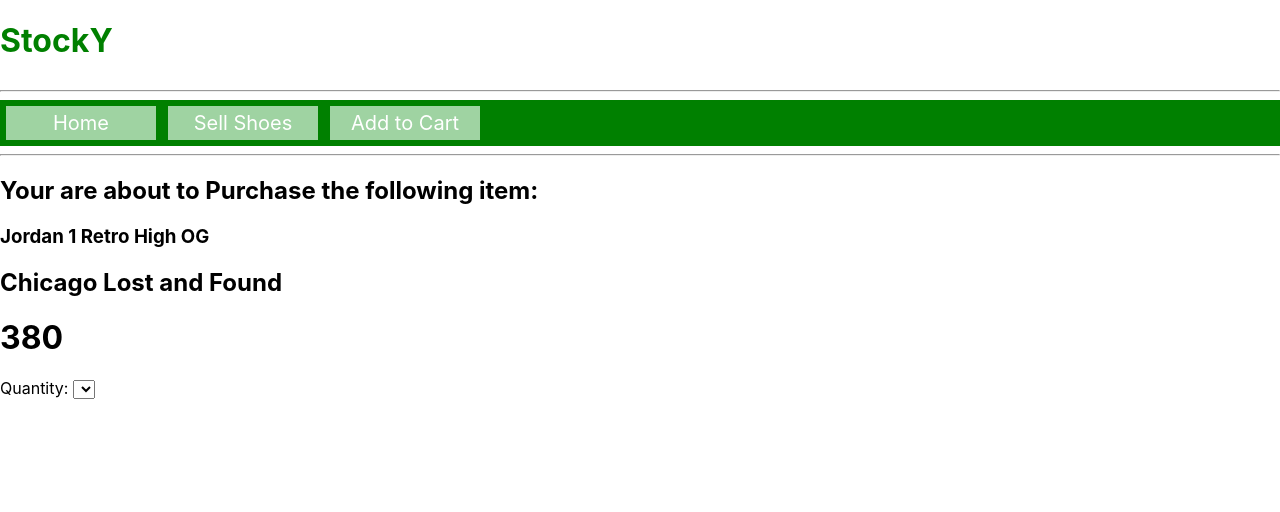
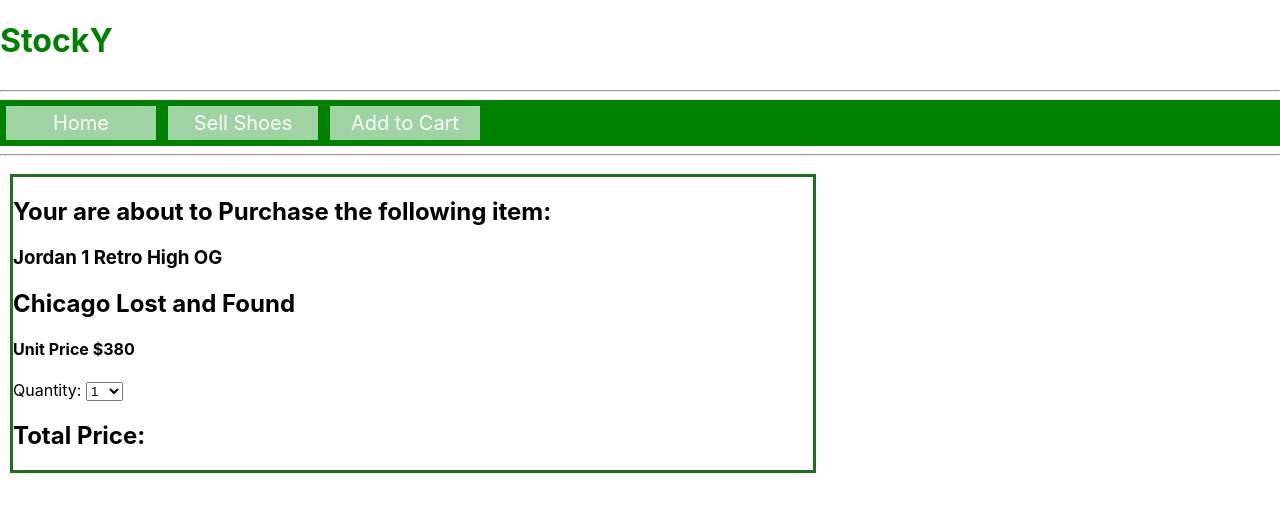
Before and after one commit to alpogi2dmax/alpogi2dmax-stocky, a React (Create React App) app: page /addtocart/1 in a window 1280 px wide. Shown: the top 512 px of the page. Built offline with nearby package versions, Linux system fonts and the light colour scheme; data requests are answered from the project's data file.

Commit message:
added quantity function in AddToCart

```diff
--- a/src/AddToCart.js
+++ b/src/AddToCart.js
@@ -9,6 +9,9 @@ function AddToCart() {
     const shoeId = params.id;
 
     const [shoe, setShoe] = useState('')
+    const [quantity, setQuantity] = useState(1)
+
+
 
 
     useEffect(() => {
@@ -18,7 +21,13 @@ function AddToCart() {
         .catch(error => console.error(error))
     }, [])
 
-    console.log(shoe)
+    function handleQuantityChange(e) {
+        setQuantity(e.target.value)
+    }
+
+    let stockArray = (Array.from({length: shoe.stock + 1 }, (_, i) => i))
+
+    console.log(quantity)
 
 
     if(!shoe) {
@@ -30,15 +39,18 @@ function AddToCart() {
             <header className='App-newheader'>
                 <NavBar />
             </header>
-            <div>
+            <div className='addtocart'>
                 <h2>Your are about to Purchase the following item:</h2>
                 <h3>{shoe.name}</h3>
                 <h2>{shoe.alias}</h2>
-                <h1>{shoe.price}</h1>
+                <h4>Unit Price ${shoe.price}</h4>
                 <label for='quantity'>Quantity: </label>
-                <select id='quantity' >
-
+                <select id='quantity' value={quantity} onChange={handleQuantityChange}>
+                    {stockArray.slice(1).map(x => (
+                        <option>{x}</option>
+                    ))}
                 </select>
+                <h2>Total Price: </h2>
             </div>
 
 
--- a/src/App.css
+++ b/src/App.css
@@ -54,7 +54,7 @@
 }
 
 .card {
-  height: 280px;
+  height: 250px;
   width: 220px;
   background-color: rgb(214, 247, 234);
   border-style: solid;
@@ -89,10 +89,14 @@
   float: left
 }
 
-.shoepage {
-  height: auto;
-  width: 950px;
-  background-color: white;
+.sellcard h4 {
+  margin: 5px 0;
+}
+
+.sellimage {
+  height: 200px;
+  width: 400px;
+  background-color: rgb(214, 247, 234);
   border-style: solid;
   border-color: rgb(30, 112, 30);
   margin-top: 10px;
@@ -102,27 +106,10 @@
   float: left
 }
 
-.cart {
+.addtocart {
   height: auto;
-  width: 200px;
+  width: 800px;
   background-color: white;
-  border-style: solid;
-  border-color: rgb(30, 112, 30);
-  margin-top: 10px;
-  margin-bottom: 0px;
-  margin-right: 0px;
-  margin-left: 10px;
-  float: left
-}
-
-.sellcard h4 {
-  margin: 5px 0;
-}
-
-.sellimage {
-  height: 200px;
-  width: 400px;
-  background-color: rgb(214, 247, 234);
   border-style: solid;
   border-color: rgb(30, 112, 30);
   margin-top: 10px;
@@ -158,38 +145,7 @@
   color: rgb(11, 65, 34);
 }
 
-.table1 {
-  width: 300px;
-  border-style: solid;
-  border-color: white;
-  margin-top: 10px;
-  margin-bottom: 0px;
-  margin-right: 10px;
-  margin-left: 10px;
-  align-items: center
-}
 
-.table2 {
-  width: 300px;
-  border-style: solid;
-  border-color: white;
-  margin-top: 10px;
-  margin-bottom: 0px;
-  margin-right: 10px;
-  margin-left: 10px;
-  align-items: center
-}
-
-.table3 {
-  width: 100px;
-  border-style: solid;
-  border-color: white;
-  margin-top: 10px;
-  margin-bottom: 0px;
-  margin-right: 10px;
-  margin-left: 10px;
-  text-align: right
-}
 
 @keyframes App-logo-spin {
   from {
```
